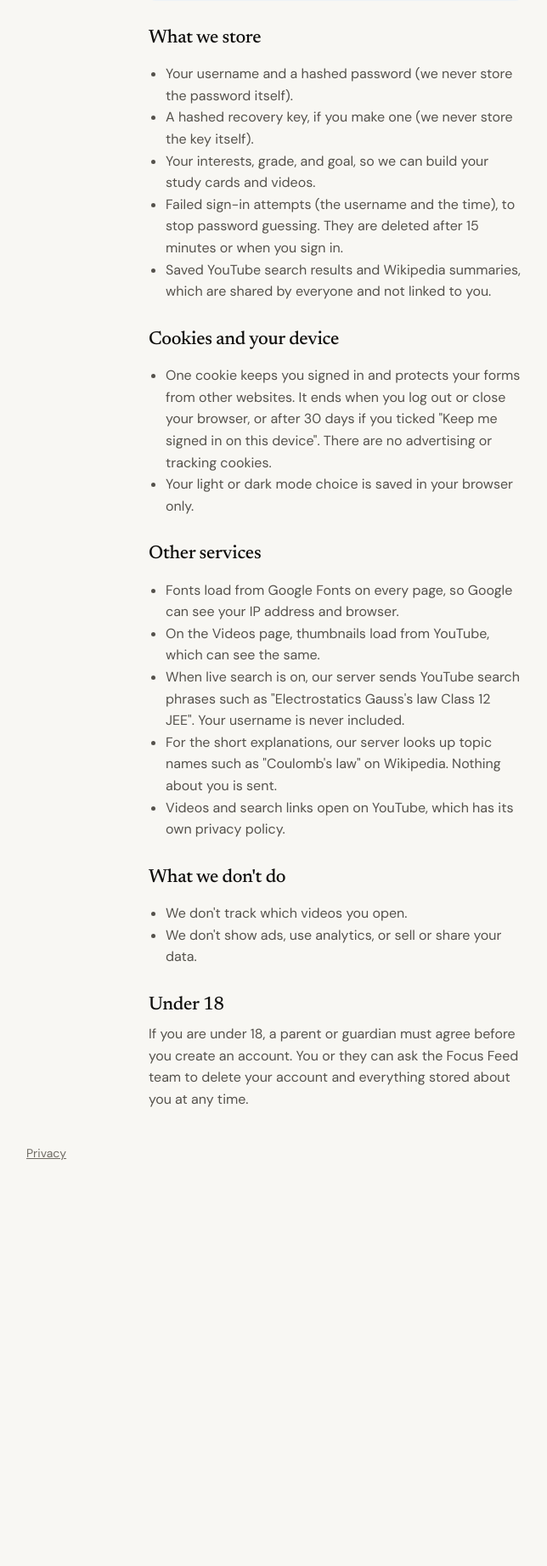
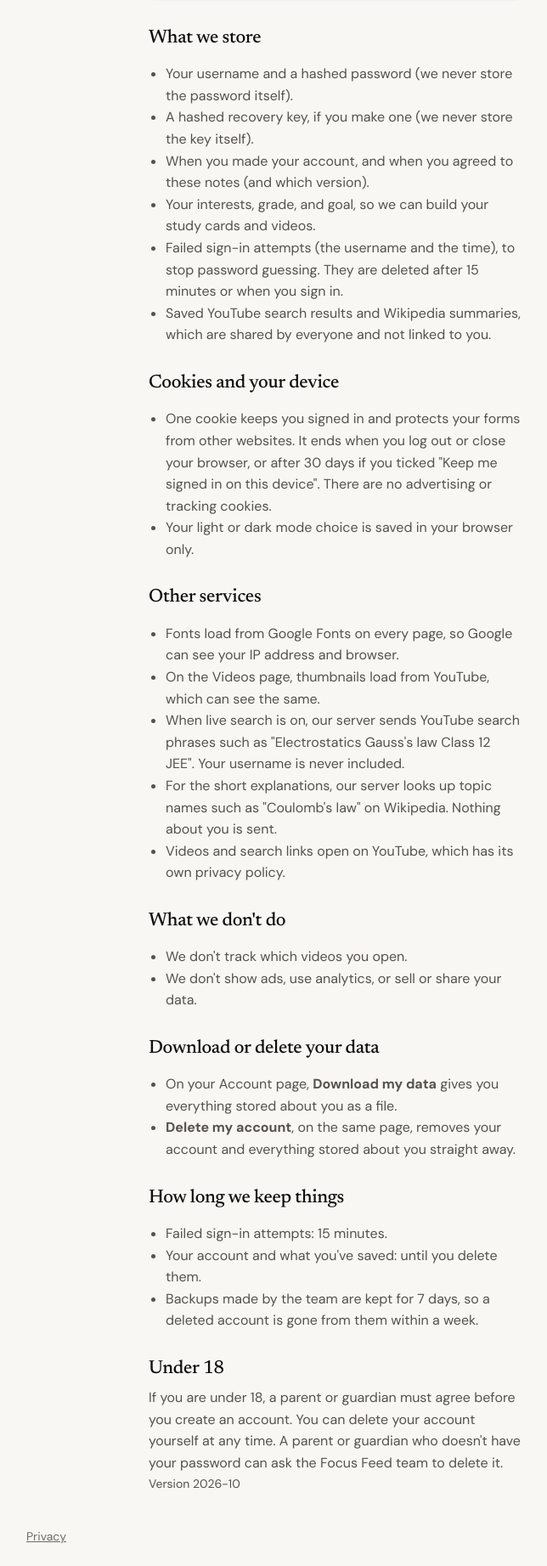
Before and after one commit to rishvannaren-dot/Collab-1, a Flask app: page /privacy in a window 1280 px wide. Shown: the part 269-2112 px from the top of the page at 85% size, without its empty margins (245-889 px from the left). Before the commit the page ends 1634 px from the top, so only its background shows below. Run offline with Flask 3, Linux system fonts and the light colour scheme; some libraries are stand-ins or nearby versions.

Commit message:
Your data: download it, delete it yourself, and a stored consent record
- Account page "Your data": joined date, privacy version agreed to,
  Download my data (JSON without password or key hashes) and Delete my
  account (password plus typed username, one transaction, signs out
  every device, frees the username).
- Migration v2 adds created_at, consent_at and consent_version to users;
  sign-up fills them with services/account.PRIVACY_VERSION.
- USER_TABLES drives both download and delete; a guard test fails if a
  table with a user_id column is missing from it.
- `flask users export USERNAME [-o FILE]` and `flask users delete
  USERNAME [--yes]` for guardians without the password.
- Privacy page: delete and download are self-service now, plus "How long
  we keep things" and the version number.

Co-Authored-By: Claude Opus 5.5 <noreply@anthropic.com>
Claude-Session: https://claude.ai/code/session_01Bm5Ngz9NuMpVCrDsoPCupe

```diff
--- a/focusfeed/migrations.py
+++ b/focusfeed/migrations.py
@@ -15,6 +15,14 @@ MIGRATIONS = [
             " user_id INTEGER PRIMARY KEY REFERENCES users (id) ON DELETE CASCADE,"
             " key_hash TEXT NOT NULL,"
             " created_at INTEGER NOT NULL)",
+        ],
+    ),
+    (
+        2,  # when the account was made and which privacy notes were agreed to
+        [
+            "ALTER TABLE users ADD COLUMN created_at INTEGER",
+            "ALTER TABLE users ADD COLUMN consent_at INTEGER",
+            "ALTER TABLE users ADD COLUMN consent_version TEXT",
         ],
     ),
 ]
--- a/focusfeed/routes/auth.py
+++ b/focusfeed/routes/auth.py
@@ -83,9 +83,11 @@ def register():
             error = f"Username {username} is already taken."
 
         if error is None:
+            now = int(time.time())
             cursor = db.execute(
-                "INSERT INTO users (username, password_hash) VALUES (?, ?)",
-                (username, generate_password_hash(password)),
+                "INSERT INTO users (username, password_hash, created_at, consent_at, consent_version) "
+                "VALUES (?, ?, ?, ?, ?)",
+                (username, generate_password_hash(password), now, now, account.PRIVACY_VERSION),
             )
             db.commit()
             sign_in(cursor.lastrowid, 0)
--- a/focusfeed/routes/main.py
+++ b/focusfeed/routes/main.py
@@ -2,7 +2,7 @@ from flask import Blueprint, g, redirect, render_template, url_for
 
 from ..db import get_db
 from ..services import cards as cards_service
-from ..services import explore, preferences, recovery, topic_info
+from ..services import account, explore, preferences, recovery, topic_info
 from . import helpers
 from .auth import login_required
 from .topics import attach_info
@@ -57,4 +57,4 @@ def index():
 
 @bp.route("/privacy")
 def privacy():
-    return render_template("privacy.html")
+    return render_template("privacy.html", privacy_version=account.PRIVACY_VERSION)
--- a/focusfeed/services/account.py
+++ b/focusfeed/services/account.py
@@ -1,6 +1,8 @@
-"""Account rules and changes: nicknames, passwords, signing out other devices."""
+"""Account rules and changes: nicknames, passwords, signing out other devices,
+and a student's own data (download and delete)."""
 
 import re
+from datetime import datetime, timezone
 
 from werkzeug.security import check_password_hash, generate_password_hash
 
@@ -9,6 +11,15 @@ MIN_PASSWORD_LENGTH = 8
 MAX_PASSWORD_LENGTH = 128  # long enough for any passphrase, short enough to hash cheaply
 
 _DUMMY_HASH = generate_password_hash("not-a-real-password")
+
+# Shown on the privacy page and stored with each sign-up. Change it when the
+# privacy notes change in a way people should agree to again.
+PRIVACY_VERSION = "2026-10"
+
+# Every table with a user_id column. Download and delete both use this list,
+# and a test fails if a new table with user_id is missing from it.
+USER_TABLES = ["preferences", "recovery_keys"]
+SECRET_COLUMNS = {"password_hash", "key_hash"}
 
 
 def username_error(name):
@@ -66,3 +77,62 @@ def set_password(db, user_id, password):
         (generate_password_hash(password), user_id),
     )
     return bump_session(db, user_id)
+
+
+def iso(timestamp):
+    if timestamp is None:
+        return None
+    return datetime.fromtimestamp(timestamp, timezone.utc).isoformat(timespec="seconds")
+
+
+def export_user(db, user_id, now):
+    """Everything stored about one user, as plain data (no password or key hashes)."""
+    user = db.execute("SELECT * FROM users WHERE id = ?", (user_id,)).fetchone()
+    data = {
+        "app": "Focus Feed",
+        "exported_at": iso(now),
+        "privacy_version": PRIVACY_VERSION,
+        "account": {
+            "username": user["username"],
+            "created_at": iso(user["created_at"]),
+            "consent_at": iso(user["consent_at"]),
+            "consent_version": user["consent_version"],
+        },
+    }
+    for table in USER_TABLES:
+        rows = db.execute(f"SELECT * FROM {table} WHERE user_id = ?", (user_id,)).fetchall()
+        data[table] = [
+            {k: row[k] for k in row.keys() if k != "user_id" and k not in SECRET_COLUMNS}
+            for row in rows
+        ]
+
+    # Friendlier shapes for the two tables people will read first.
+    prefs = data["preferences"][0] if data["preferences"] else None
+    data["preferences"] = prefs and {
+        "interests": [i for i in prefs["interests"].split(",") if i],
+        "grade": prefs["grade"],
+        "goal": prefs["goal"],
+    }
+    keys = data.pop("recovery_keys")
+    data["recovery_key"] = {
+        "set": bool(keys),
+        "created_at": iso(keys[0]["created_at"]) if keys else None,
+    }
+    return data
+
+
+def delete_user(db, user_id):
+    """Delete the user and everything stored about them, in one transaction."""
+    row = db.execute("SELECT username FROM users WHERE id = ?", (user_id,)).fetchone()
+    if row is None:
+        return
+    name = row["username"].lower()
+    try:
+        for table in USER_TABLES:  # rows that point at the user go first
+            db.execute(f"DELETE FROM {table} WHERE user_id = ?", (user_id,))
+        db.execute("DELETE FROM login_failures WHERE username IN (?, ?)", (name, "reset:" + name))
+        db.execute("DELETE FROM users WHERE id = ?", (user_id,))
+        db.commit()
+    except Exception:
+        db.rollback()
+        raise
--- a/focusfeed/static/style.css
+++ b/focusfeed/static/style.css
@@ -14,6 +14,8 @@
   --accent-text: #1d4ed8;
   --danger-bg: #fdecea;
   --success-bg: #e6f4ea;
+  --danger: #b42318;
+  --danger-ink: #ffffff;
   --notice-bg: #eef2f7;
   --shadow: 0 1px 3px rgba(0, 0, 0, 0.05), 0 1px 2px rgba(0, 0, 0, 0.04);
   --shadow-hover: 0 6px 20px rgba(0, 0, 0, 0.08);
--- a/focusfeed/templates/privacy.html
+++ b/focusfeed/templates/privacy.html
@@ -13,6 +13,7 @@
     <ul>
       <li>Your username and a hashed password (we never store the password itself).</li>
       <li>A hashed recovery key, if you make one (we never store the key itself).</li>
+      <li>When you made your account, and when you agreed to these notes (and which version).</li>
       <li>Your interests, grade, and goal, so we can build your study cards and videos.</li>
       <li>
         Failed sign-in attempts (the username and the time), to stop password guessing.
@@ -58,11 +59,29 @@
       <li>We don't show ads, use analytics, or sell or share your data.</li>
     </ul>
 
+    <h2>Download or delete your data</h2>
+    <ul>
+      <li>On your Account page, <strong>Download my data</strong> gives you everything stored about you as a file.</li>
+      <li>
+        <strong>Delete my account</strong>, on the same page, removes your account and
+        everything stored about you straight away.
+      </li>
+    </ul>
+
+    <h2>How long we keep things</h2>
+    <ul>
+      <li>Failed sign-in attempts: 15 minutes.</li>
+      <li>Your account and what you've saved: until you delete them.</li>
+      <li>Backups made by the team are kept for 7 days, so a deleted account is gone from them within a week.</li>
+    </ul>
+
     <h2>Under 18</h2>
     <p>
       If you are under 18, a parent or guardian must agree before you create an account.
-      You or they can ask the Focus Feed team to delete your account and everything
-      stored about you at any time.
+      You can delete your account yourself at any time. A parent or guardian who doesn't
+      have your password can ask the Focus Feed team to delete it.
     </p>
+
+    <p class="muted small">Version {{ privacy_version }}</p>
   </section>
 {% endblock %}
```
Also changed, not shown: other parts of focusfeed/static/style.css (+38 -0 lines), focusfeed/cli.py (+33 -0 lines), focusfeed/routes/account.py (+43 -1 lines), focusfeed/templates/account/delete.html (added, +26 -0 lines), focusfeed/templates/account/index.html (+19 -0 lines), tests/test_account_data.py (added, +160 -0 lines), README.md.
